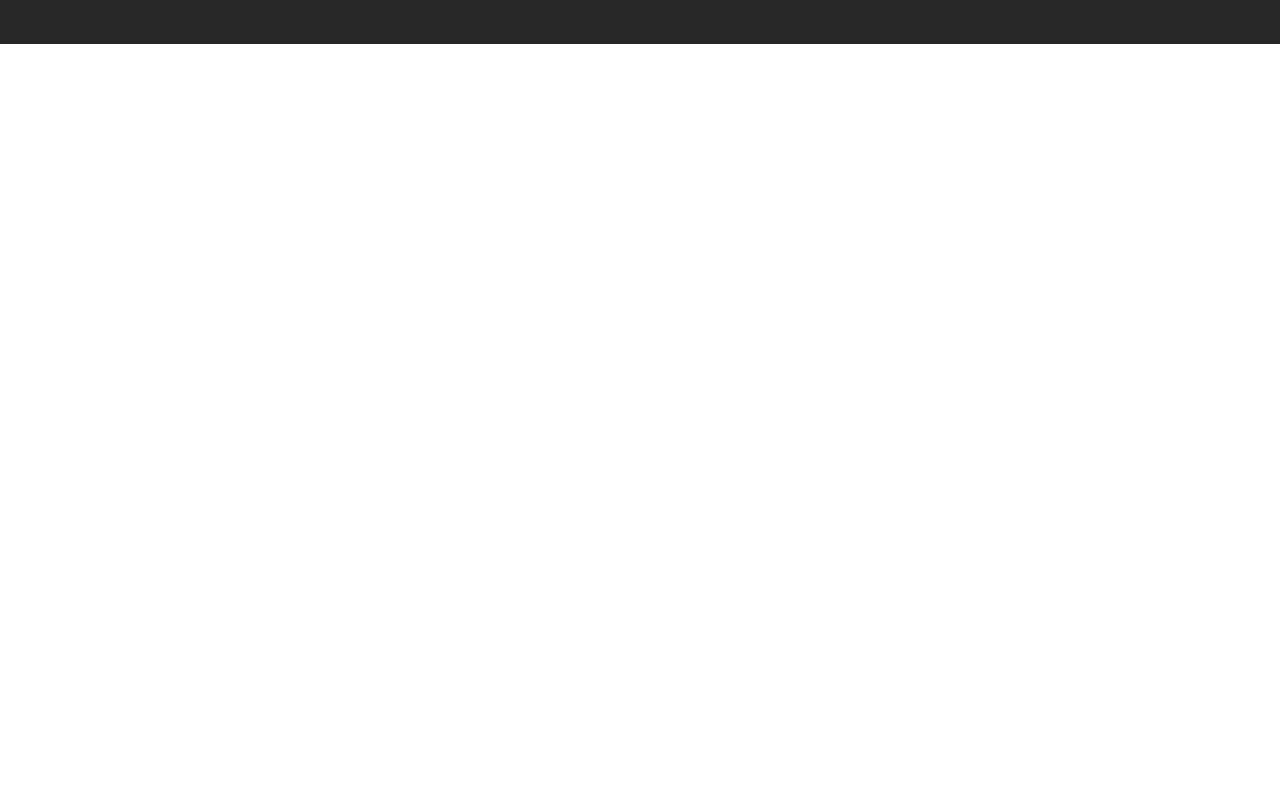
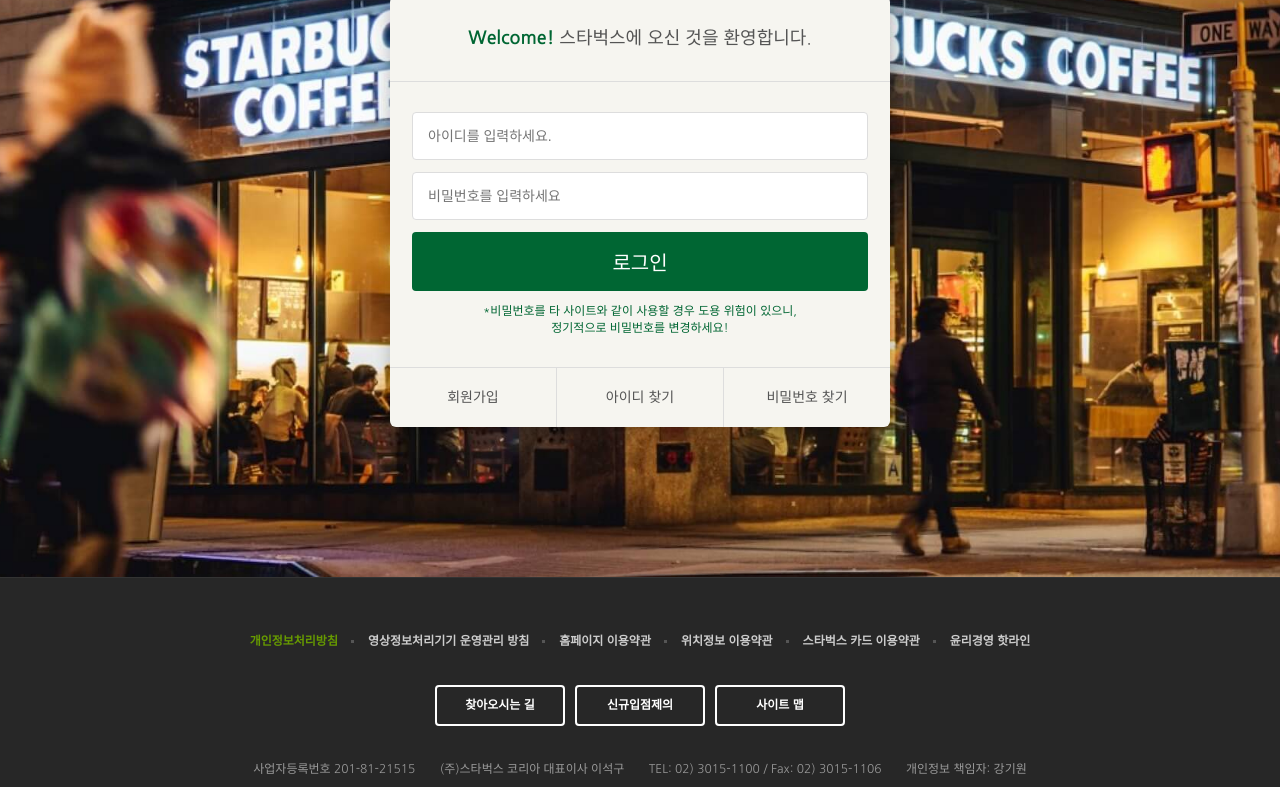
Before and after one commit to SuaJeong-winter/starbucksClone, a plain HTML site: page signin/index.html in a window 1280 px wide. Shown: the part 290-1077 px from the top of the page. Before the commit the page ends 800 px from the top, so only its background shows below. Drawn offline with nearby package versions, Linux system fonts and the light colour scheme.

Commit message:
로그인 페이지 완성

```diff
--- /dev/null
+++ b/css/signin.css
@@ -0,0 +1,94 @@
+.signin {
+  margin-top: 120px;
+  padding: 100px 0 150px;
+  background-image: url("../images/signin_bg.jpg");
+  background-repeat: no-repeat;
+  background-position: center;
+  background-attachment: fixed;
+  background-size: cover;
+}
+
+.signin h1{
+  color: #fff;
+  font-size: 30px;
+  font-weight: 700;
+  text-align: center;
+  margin-bottom: 24px;
+}
+
+.signin__card{
+  width: 500px;
+  margin: 0 auto;
+  border-radius: 6px;
+  background-color: #f6f5f0;
+  box-shadow: 2px 2px 20px rgba(0,0,0,.3);
+  color: #555;
+}
+
+.signin__card h2{
+  padding: 30px;
+  font-size: 18px;
+  text-align: center;
+  border-bottom: 1px solid #ddd;
+}
+
+.signin__card h2 strong{
+  font-weight: 700;
+  color: #006633;
+}
+
+
+
+.signin__card form {
+  padding: 30px 22px;
+}
+
+.signin__card form input{
+  width: 100%;
+  margin-bottom: 12px;
+  padding: 15px;
+  border: 1px solid #ddd;
+  border-radius: 4px;
+  outline: none;
+  box-sizing: border-box;
+  font-size: 14px;
+}
+
+.signin__card form [type="submit"] {
+  background-color: #006633;
+  border: none;
+  color: #fff;
+  font-size: 20px;
+  cursor: pointer;
+}
+
+.signin__card form p {
+  font-size: 12px;
+  color: #006633;
+  text-align: center;
+}
+
+.signin__card .actions {
+  display: flex;
+  border-top: 1px solid #ddd;
+}
+
+.signin__card .actions a {
+  flex-grow: 1;
+  flex-basis: 0;
+  /* 요소의 증가 너비는 1, 기본 너비는 0 => 각각의 a 태그의 비율이 1:1:1이라는 뜻 */
+  text-align: center;
+  padding: 20px;
+  color: #555;
+  font-size: 14px;
+  border-right: 1px solid #ddd;
+}
+
+.signin__card .actions a:last-child{
+  border-right: none;
+  /* 테두리는 가운데 사이사이에 있는 것만 남도록 가장 오른쪽에 있는 마지막 테두리는 삭제 */
+}
+
+.signin__card .actions a:hover{
+  text-decoration: underline;
+}
--- a/signin/index.html
+++ b/signin/index.html
@@ -27,6 +27,7 @@
   <link href="https://fonts.googleapis.com/css2?family=Nanum+Gothic:wght@400;700&display=swap" rel="stylesheet">
   <link rel="stylesheet" href="https://fonts.googleapis.com/icon?family=Material+Icons" />
   <link rel="stylesheet" href="../css/comon.css">
+  <link rel="stylesheet" href="../css/signin.css">
   <script defer src="../js/common.js"></script>
 </head>
 
@@ -364,7 +365,29 @@
   </header>
 
 
-  <section class="signin"></section>
+  <section class="signin">
+    <h1>로그인</h1>
+    <div class="signin__card">
+      <h2>
+        <strong>Welcome!</strong>
+        스타벅스에 오신 것을 환영합니다.
+      </h2>
+      <form>
+        <input type="text" placeholder="아이디를 입력하세요."/>
+        <input type="password" placeholder="비밀번호를 입력하세요"/>
+        <input type="submit" value="로그인"/>
+        <p>
+          *비밀번호를 타 사이트와 같이 사용할 경우 도용 위험이 있으니, <br />
+          정기적으로 비밀번호를 변경하세요!
+        </p>
+      </form>
+      <div class="actions">
+        <a href="javascript:void(0)">회원가입</a>
+        <a href="javascript:void(0)">아이디 찾기</a>
+        <a href="javascript:void(0)">비밀번호 찾기</a>
+      </div>
+    </div>
+  </section>
 
 
   <!-- footer -->
```
Also changed, not shown: 1 other file.
